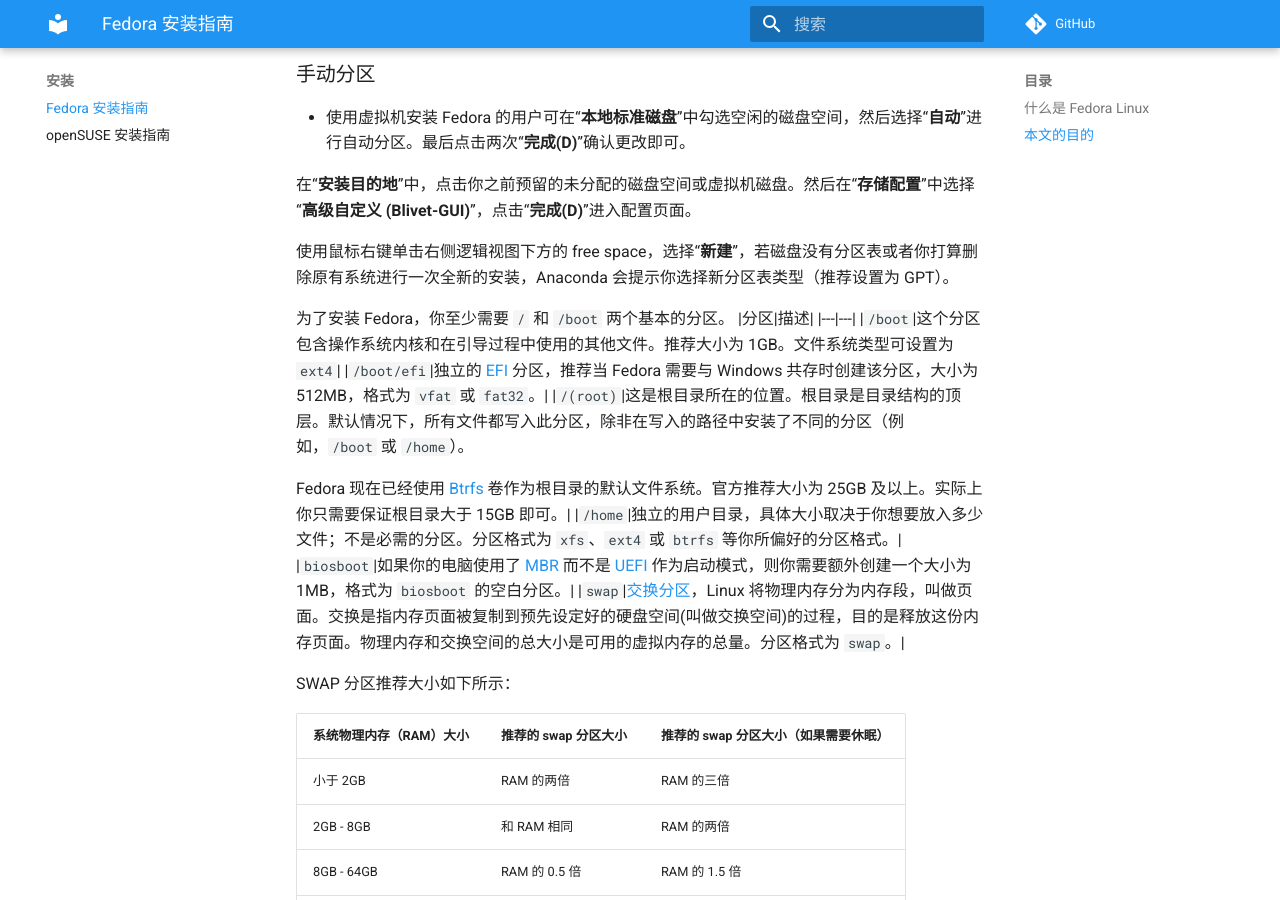
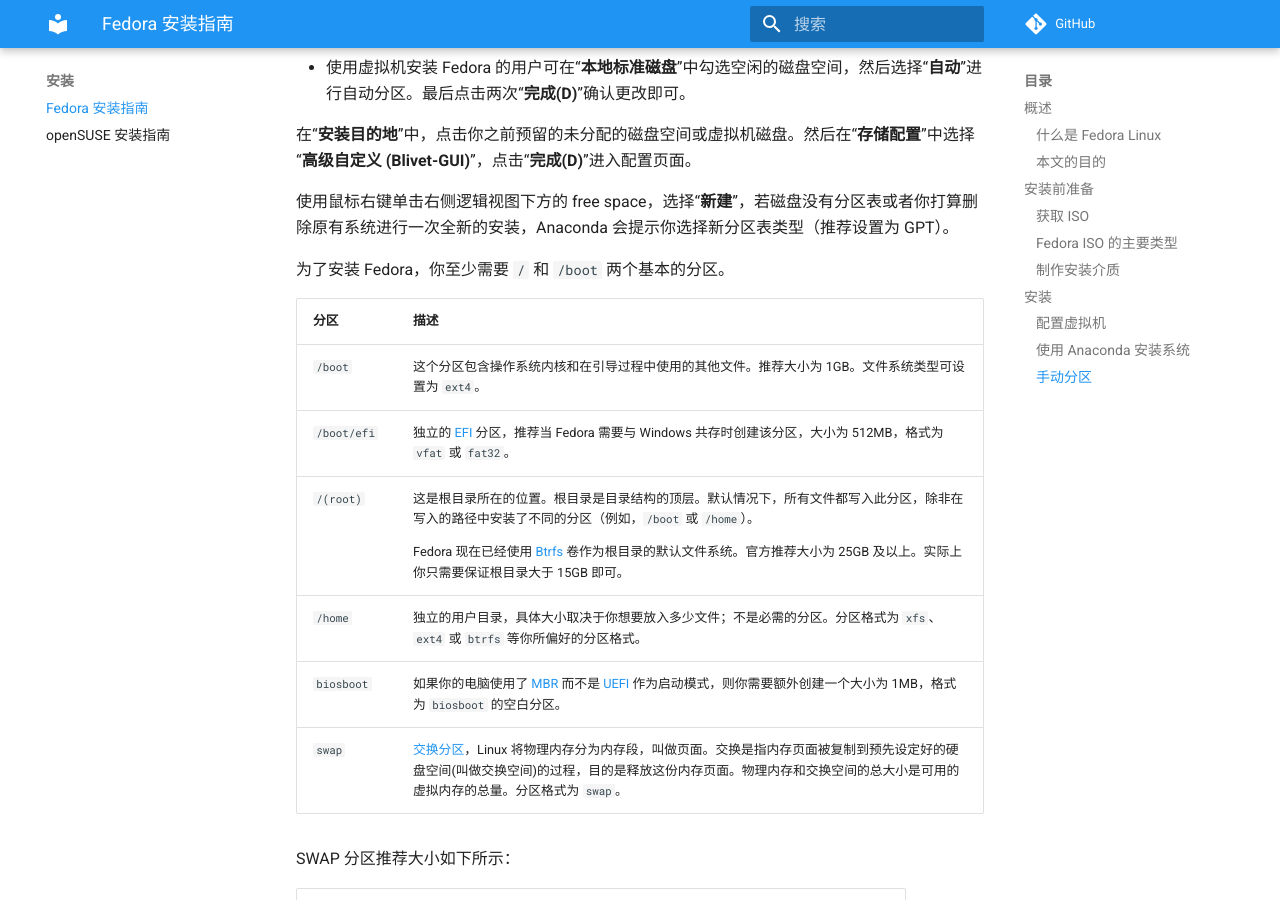
Before and after one commit to linuxhitchhiker/THGLG, an MkDocs documentation site: the page built from docs/installation/fedora-installation-guide.md, in a window 1280 px wide and 900 px high, scrolled down 3002 px. Built offline with MkDocs 1.6.1 and Material for MkDocs 9.7.7, drawn with Linux system fonts in a browser that asks for light colours; comment, search, counter and statistics services are not loaded; some of the changed text lies outside the part shown.

Commit message:
Update fedora-installation-guide.md

```diff
--- a/docs/installation/fedora-installation-guide.md
+++ b/docs/installation/fedora-installation-guide.md
@@ -13,9 +13,11 @@ weight: 200
 toc: true
 ---
 
-# 概述
+# 安装 Fedora
 
-## 什么是 Fedora Linux
+## 概述
+
+### 什么是 Fedora Linux
 
 Fedora Linux（第七版以前为 Fedora Core）是著名的 Linux 主流发行版之一，由 [Fedora 项目](https://getfedora.org/)社群开发、[红帽公司](https://www.redhat.com/zh)赞助，目标是创建一套新颖、多功能并且自由（开放源代码）的操作系统。
 
@@ -23,19 +25,21 @@ Fedora 是一个贴近上游，软件包版本新旧程度仅次于 [Arch Linux]
 
 详细的用户使用文档可[在此](https://docs.fedoraproject.org/)处找到。
 
-## 本文的目的
+### 本文的目的
 
 本文主要描述如何在 Windows 10 上使用虚拟机（平台为 [VMWare](https://www.vmware.com/products/workstation-pro/workstation-pro-evaluation.html)）安装 Fedora Linux 以及物理机双系统所需要注意的事项。
 
 - 参考：[Fedora 35 - Installation Guide](https://docs.fedoraproject.org/en-US/fedora/f35/install-guide/)
 
-# 获取 ISO
+## 安装前准备
+
+### 获取 ISO
 
 你可以在 [Get Fedora](https://getfedora.org/en/) 上直接下载**最新的** Fedora Workstation ISO 文件；或者查找一个距离你地理位置最近的开源镜像站，下载**最新的** Fedora ISO。
 
 - 如果你不喜欢 Workstation 的桌面环境（Gnome Desktop），你可以选择 [Fedora Spin](https://spins.fedoraproject.org/)。
 
-## Fedora ISO 的主要类型
+### Fedora ISO 的主要类型
 
 - **Live 镜像**</p>
   Live 镜像允许你在不对电脑进行更改的情况下，快速预览一下 Fedora 图形化界面，然后决定要不要安装。Live 镜像包含安装一个基本的 Fedora 所需的全部文件。
@@ -46,27 +50,24 @@ Fedora 是一个贴近上游，软件包版本新旧程度仅次于 [Arch Linux]
 - **DVD 镜像**</p>
   DVD 镜像直接引导到安装环境，并允许你从随它提供的各种软件包中进行选择。在 Fedora 21 中，DVD 选项仅在 Fedora 服务器版中可用。
 
-# 制作安装介质
+### 制作安装介质
 
 如果你只在虚拟机中安装 Fedora，那你可以跳过该步骤，阅读下一节“安装”。
 
 如果你需要将 Fedora 安装至硬盘中，你需要使用 [Rufus](https://rufus.ie/zh/) 或 [Fedora Media Writer](https://getfedora.org/en/workstation/download/) 之类的 ISO 刻录工具将下载好的 ISO 文件刻录到移动储存介质中。
 
-## Fedora Media Writer
-
+- Fedora Media Writer</p>
 将你的 U 盘插入电脑，打开 Fedora Media Writer 选择“**自定义镜像**”，选择你刚刚下载好的 ISO 文件，请确认选择正确的设备，然后点击 “**写入磁盘**”，等刻录自动完成。
 
-## Rufus
-
+- Rufus</p>
 将你的 U 盘插入电脑，打开 Rufus，它会自动选择可用的移动存储设备。点击“**选择**”打开要刻录的镜像文件。请确认选择正确的设备，然后点击底端的“**开始**”等待刻录自动完成。
 
-## 划分未分配的磁盘空间
-
+- 划分未分配的磁盘空间</p>
 如果你是在实体机上安装 Fedora，请提前用磁盘分区工具划分一个大小为 20GB 或更大的未分配的磁盘空间（不要格式化和写入文件系统）。
 
-# 安装
+## 安装
 
-## 准备安装
+### 配置虚拟机
 
 在安装好 VMWare Workstation 后，点击左上方“**文件(F)**” ，选择“**新建虚拟机(N)**”。
 
@@ -89,12 +90,13 @@ Fedora 是一个贴近上游，软件包版本新旧程度仅次于 [Arch Linux]
 
 - `Ctrl + Alt` 快捷键组合可以让 VMware 停止捕获你的鼠标。
 - 对于需要将 Fedora Linux 安装至实体机上的用户，请将刻录好的安装介质插入到电脑中，重启电脑，手动进入引导界面，选择安装介质作为引导启动的对象。
+- 对于不喜欢付费的 VMware 用户，你可以选择开源免费的 [Virtualbox](https://www.virtualbox.org/)。相关的操作内容另见：[Virtualbox - openSUSE Wiki](https://zh.opensuse.org/Virtualbox)。
 
 然后你就会看到 Fedora 的引导启动页面，选择“**Test this media & start Fedora**”。进入下一步。
 
 然后你就会进入到 Fedora Live 环境，你此时可以体验一下 Fedora 的图形界面，你此时所作出的更改基本不会影响到电脑原有的布局。如果你要开始安装，请找到并启动带有 Fedora 图标，名为“**Install to Hard Drive**”的应用程序。
 
-## 使用 Anaconda 安装系统
+### 使用 Anaconda 安装系统
 
 Fedora 使用 Anaconda 作为系统安装器。启动 Anaconda 后，第一步是选择语言，找到“**中文**”，并选择“**简体中文**”，然后进入下一步。
 
@@ -113,9 +115,10 @@ Fedora 使用 Anaconda 作为系统安装器。启动 Anaconda 后，第一步
 使用鼠标右键单击右侧逻辑视图下方的 free space，选择“**新建**”，若磁盘没有分区表或者你打算删除原有系统进行一次全新的安装，Anaconda 会提示你选择新分区表类型（推荐设置为 GPT）。
 
 为了安装 Fedora，你至少需要 `/` 和 `/boot` 两个基本的分区。
+
 |分区|描述|
 |---|---|
-|`/boot`|这个分区包含操作系统内核和在引导过程中使用的其他文件。推荐大小为 1GB。文件系统类型可设置为 `ext4`|
+|`/boot`|这个分区包含操作系统内核和在引导过程中使用的其他文件。推荐大小为 1GB。文件系统类型可设置为 `ext4`。|
 |`/boot/efi`|独立的 [EFI](https://wiki.archlinux.org/title/Unified_Extensible_Firmware_Interface) 分区，推荐当 Fedora 需要与 Windows 共存时创建该分区，大小为 512MB，格式为 `vfat` 或 `fat32`。|
 |`/(root)`|这是根目录所在的位置。根目录是目录结构的顶层。默认情况下，所有文件都写入此分区，除非在写入的路径中安装了不同的分区（例如，`/boot` 或 `/home`）。</p>Fedora 现在已经使用 [Btrfs](https://wiki.archlinux.org/title/Btrfs) 卷作为根目录的默认文件系统。官方推荐大小为 25GB 及以上。实际上你只需要保证根目录大于 15GB 即可。|
 |`/home`|独立的用户目录，具体大小取决于你想要放入多少文件；不是必需的分区。分区格式为 `xfs`、`ext4` 或 `btrfs` 等你所偏好的分区格式。|
```
